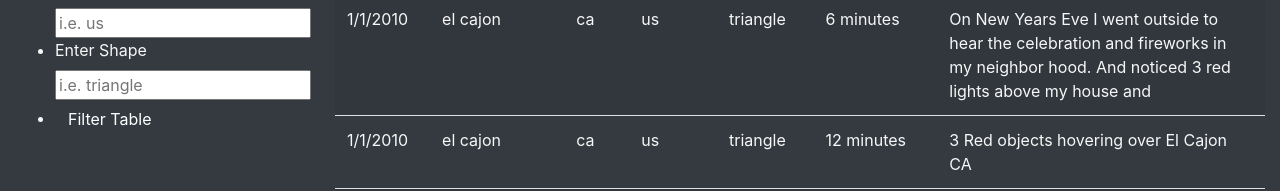
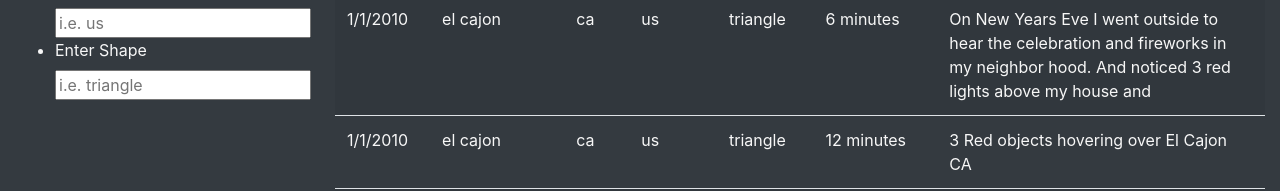
Before and after one commit to janderson1216/UFO, a plain HTML site: page index.html in a window 1280 px wide. Shown: the part 989-1180 px from the top of the page. Drawn offline with nearby package versions, Linux system fonts and the light colour scheme.

Commit message:
screenshots & completed code

```diff
--- a/index.html
+++ b/index.html
@@ -68,11 +68,7 @@
                         <input type="text" placeholder="i.e. triangle" id="shape" />
                       </li>
                   </li>
-                  <li class="bg-dark">
-                     <button id="filter-btn" type="button" class="btn btn-dark">
-                       Filter Table
-                     </button>
-                  </li>
+
                 </ul>
             </form>
           </div>
```
Also changed, not shown: Resources/website_entire.png (added), Resources/website_filtered.png (added), 2 other files.
